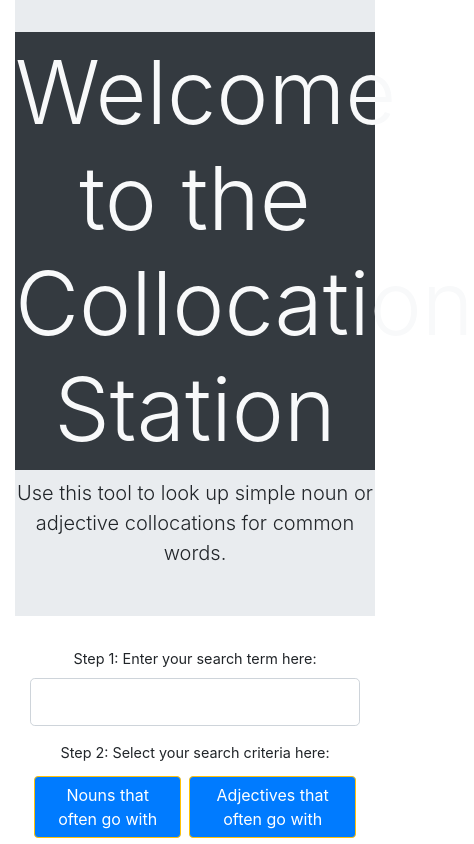
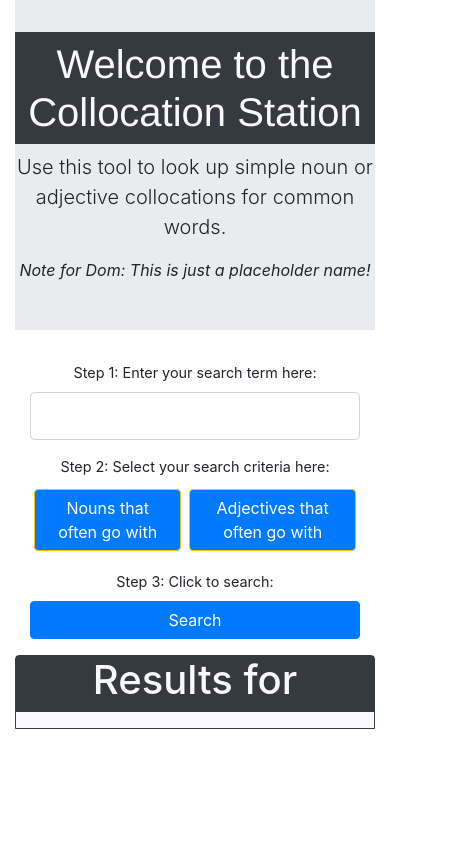
Before and after one commit to cmstorrsfox/lexicalists, a React (Create React App) app: page / in a window 390 px wide. Shown: the top 844 px of the page, 474 px wide, since content can reach past the window. Built offline with nearby package versions, Linux system fonts and the light colour scheme.

Commit message:
sass added (needs testing) and responsive title (needs work)

```diff
--- a/package.json
+++ b/package.json
@@ -7,10 +7,12 @@
     "@testing-library/react": "^9.5.0",
     "@testing-library/user-event": "^7.2.1",
     "bootstrap": "^4.5.0",
+    "node-sass": "^4.14.1",
     "react": "^16.13.1",
     "react-bootstrap": "^1.2.2",
     "react-dom": "^16.13.1",
-    "react-scripts": "3.4.1"
+    "react-scripts": "3.4.1",
+    "rfs": "^9.0.3"
   },
   "scripts": {
     "start": "react-scripts start",
--- a/public/index.html
+++ b/public/index.html
@@ -32,7 +32,7 @@
       work correctly both with client-side routing and a non-root public URL.
       Learn how to configure a non-root public URL by running `npm run build`.
     -->
-    <title>Lexicalists</title>
+    <title>Collocation Station</title>
   </head>
   <body>
     <noscript>You need to enable JavaScript to run this app.</noscript>
--- a/src/Components/App/App.css
+++ b/src/Components/App/App.css
@@ -6,6 +6,7 @@
   height: 40vmin;
   pointer-events: none;
 }
+
 
 @media (prefers-reduced-motion: no-preference) {
   .App-logo {
--- a/src/Components/App/App.js
+++ b/src/Components/App/App.js
@@ -2,8 +2,10 @@ import React from 'react';
 import './App.css';
 import SearchBar from '../SearchBar/SearchBar';
 import SearchResults from '../SearchResults/SearchResults';
+import '../../custom.scss';
 import Container from 'react-bootstrap/Container';
 import Jumbotron from 'react-bootstrap/Jumbotron';
+
 
 // variables for DataMuse
 const corsAnywhere = 'https://cors-anywhere.herokuapp.com/';
@@ -41,8 +43,9 @@ class App extends React.Component {
     return (
       <Container fluid className="App">
         <Jumbotron fluid>
-          <h1 className="display-2 text-light bg-dark py-2">Welcome to the Collocation Station</h1>
+          <h1 className="title text-light bg-dark py-2">Welcome to the Collocation Station</h1>
           <p className="lead">Use this tool to look up simple noun or adjective collocations for common words.</p>
+          <p className="font-italic">Note for Dom: This is just a placeholder name!</p>
 
         </Jumbotron>
         <SearchBar onSearch={this.search} />
--- /dev/null
+++ b/src/custom.scss
@@ -0,0 +1,10 @@
+@import "../node_modules/bootstrap/scss/bootstrap";
+@import "../node_modules/rfs/scss";
+
+
+$enable-responsive-font-sizes: true;
+
+.title {
+    @include responsive-font-size(64px);
+    font-family: Helvetica;
+}
--- a/src/index.js
+++ b/src/index.js
@@ -3,6 +3,7 @@ import ReactDOM from 'react-dom';
 import './index.css';
 import App from '../src/Components/App/App';
 import * as serviceWorker from './serviceWorker';
+
 
 ReactDOM.render(
   <React.StrictMode>
```
Also changed, not shown: 1 other file (tests, documents, lock files or other folders).
